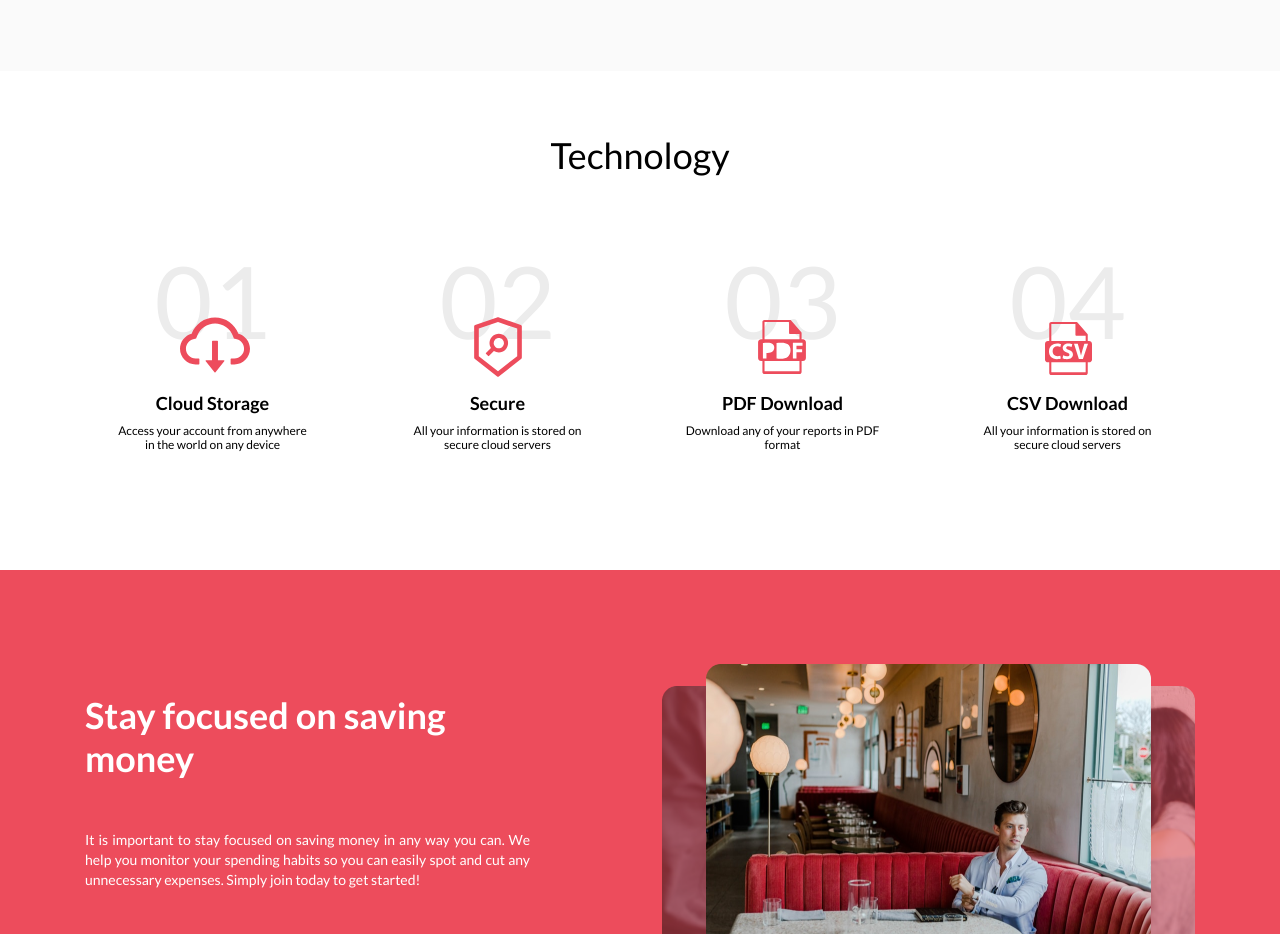
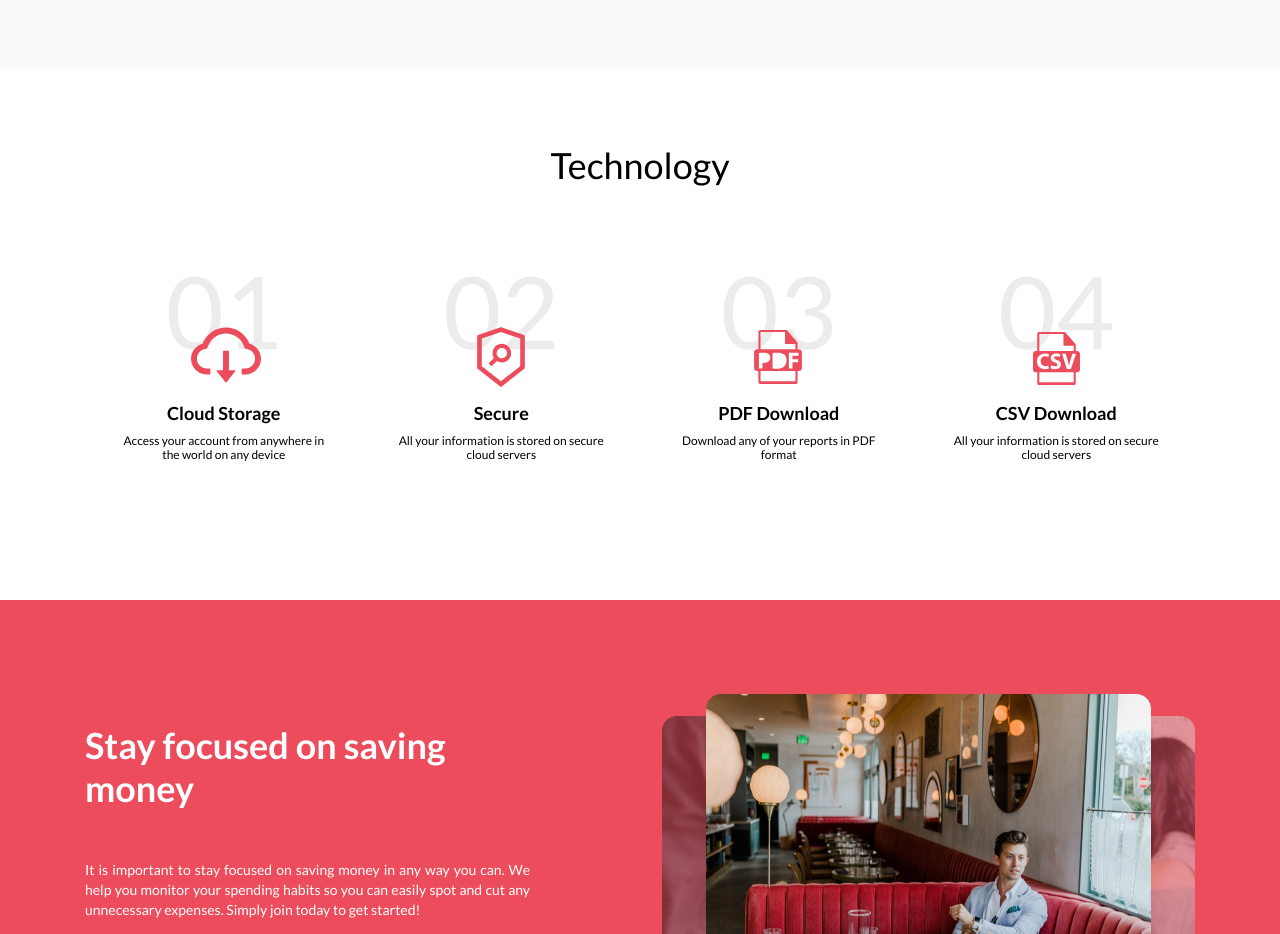
Before and after one commit to tatysheva/cloudbudget, a website built with Parcel: page index.html in a window 1280 px wide. Shown: the part 1880-2814 px from the top of the page. Built offline with nearby package versions, Linux system fonts and the light colour scheme.

Commit message:
feat: modify width

```diff
--- a/css/_features.scss
+++ b/css/_features.scss
@@ -17,6 +17,7 @@
 
 .features__background {
     position: relative;
+    width: calc(100%/3);
 }
 
 .features-description {
--- a/css/_technology.scss
+++ b/css/_technology.scss
@@ -1,5 +1,5 @@
 #technology {
-    margin: 63px 0 104px;
+    margin: 73px 0 134px;
 }
 
 .technology-title {
@@ -16,8 +16,7 @@
 
 .technology-content {
     text-align: center;
-    width: 255px;
-    height: 226px;
+    width: calc(100%/4);
     span {
         position: relative;
         font-size: 10rem;
```
